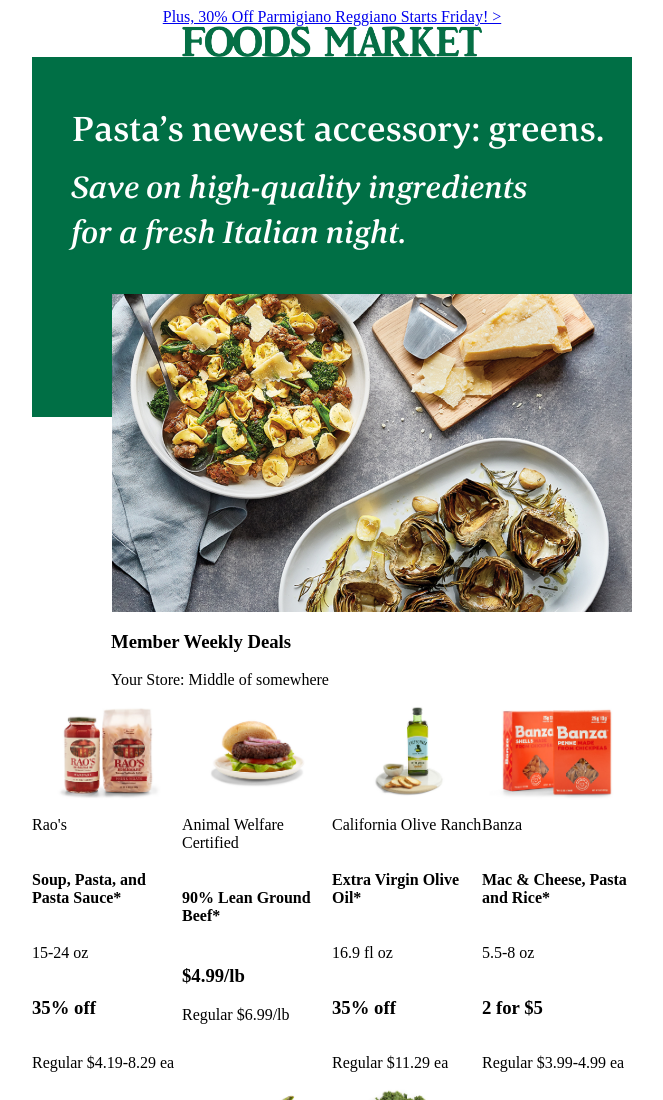
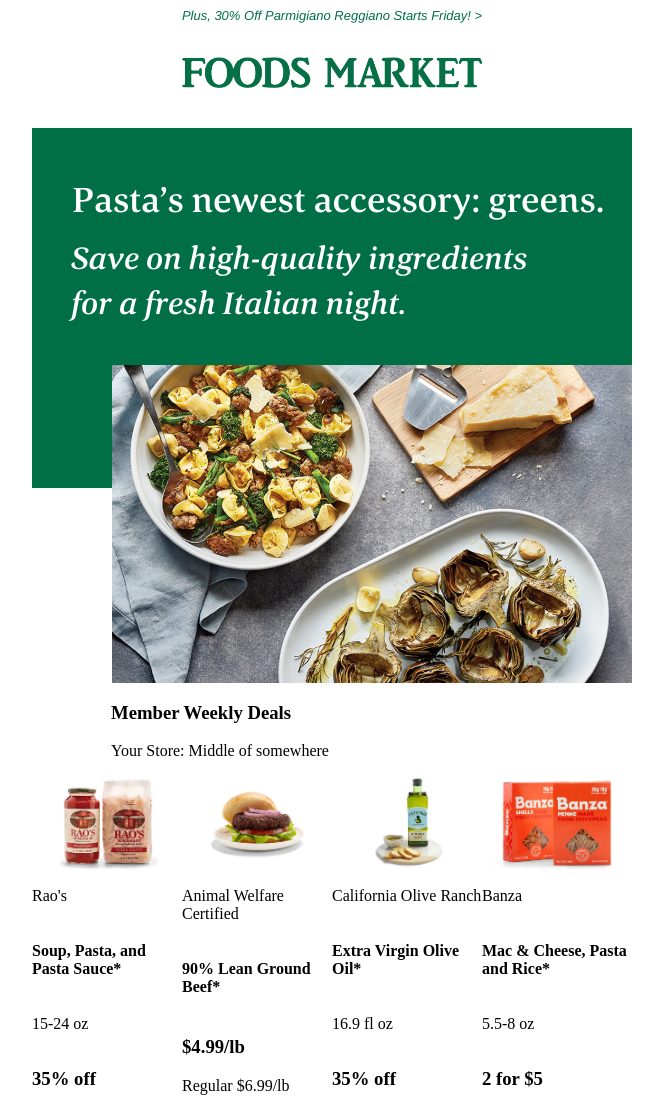
Before and after one commit to carlos-io/portfolio-food-email, a website: page public/index.html in a window 1280 px wide. Shown: the top 1100 px of the page, without its empty margins (308-971 px from the left). Drawn offline with Linux system fonts and the light colour scheme; files whose address does not match are found by name.

Commit message:
style the background and hero section

```diff
--- a/public/index.html
+++ b/public/index.html
@@ -7,7 +7,7 @@
 </head>
 <body>
     <!-- HTML email container start -->
-    <table border="0" cellspacing="0" cellpadding="0" class="container" width="100%">
+    <table border="0" cellspacing="0" cellpadding="0" class="container" width="100%" style="background: white;">
         <tr>
             <td>
                 <!-- inner container start -->
@@ -18,12 +18,12 @@
                             <!-- hero start -->
                             <table border="0" cellspacing="0" cellpadding="0" class="hero" width="100%">
                                 <tr class="opening-extra-promo" align="center">
-                                    <td>
-                                        <a href="javascript:void(0)">Plus, 30% Off Parmigiano Reggiano Starts Friday! ></a>
+                                    <td style="font-family: 'Helvetica Neue', Helvetica, Arial, 'Lucida Grande', sans-serif; font-style: italic; font-weight: 300; font-size: 13px">
+                                        <a href="javascript:void(0)" style="text-decoration: none; color: #016F46;">Plus, 30% Off Parmigiano Reggiano Starts Friday! ></a>
                                     </td>
                                 </tr>
                                 <tr class="logo" align="center">
-                                    <td>
+                                    <td style="padding: 34px 0 40px 0;">
                                         <img src="img/logo.png" alt="Foods Market logo" width="50%">
                                     </td>
                                 </tr>
```
